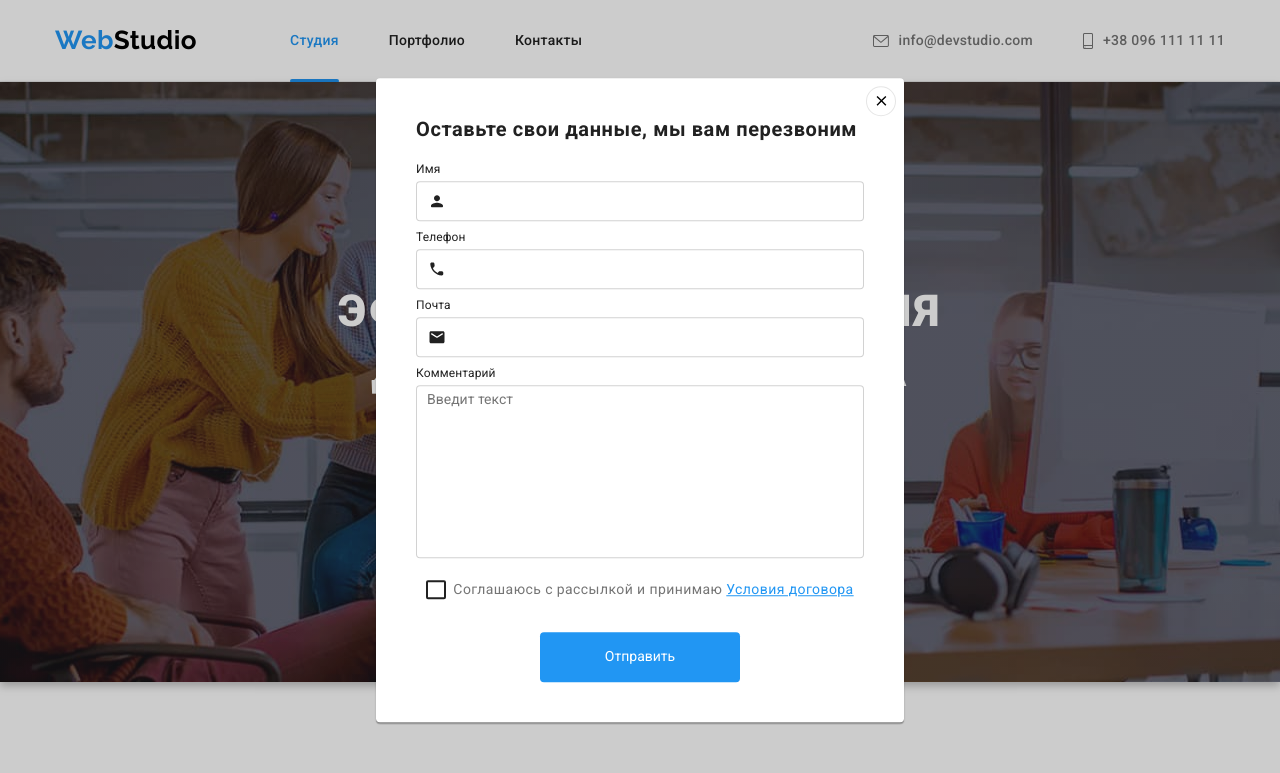
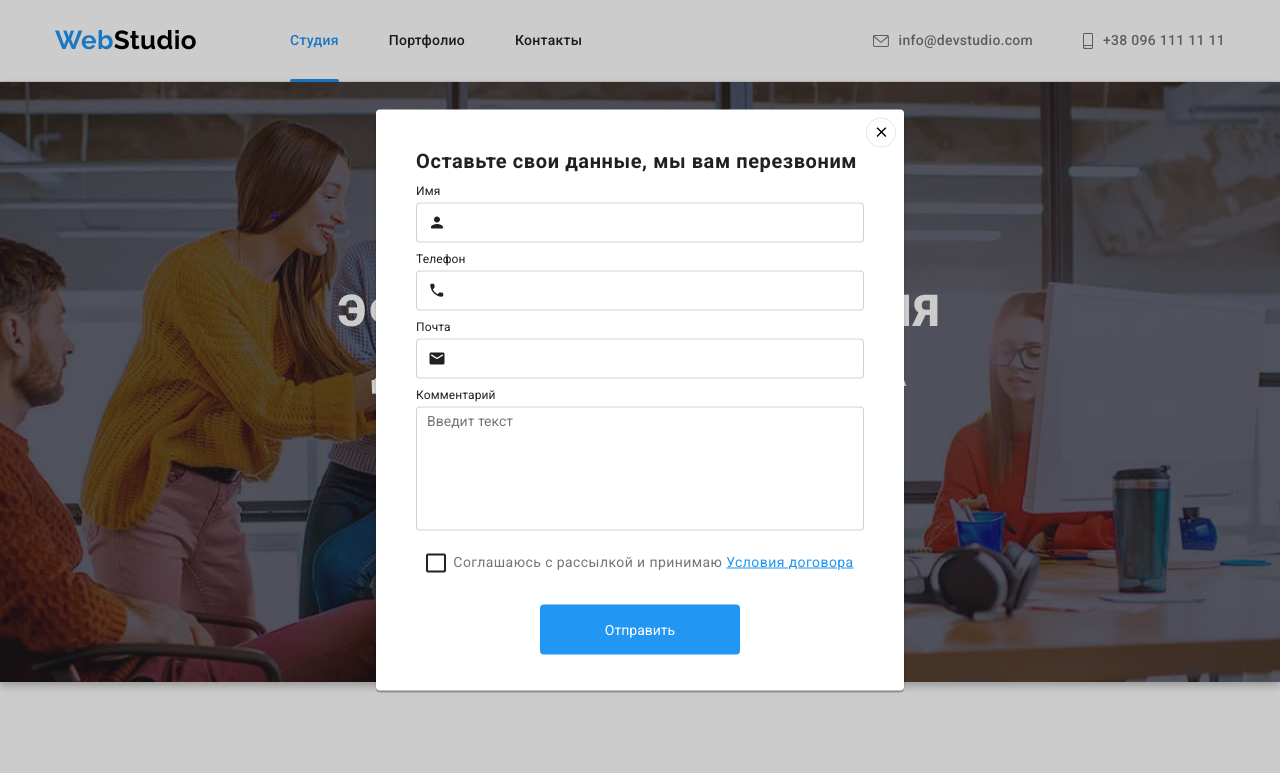
Before and after one commit to ShenyaLipinsky/goit-markup-hw-06, a plain HTML site: page index.html in a window 1280 px wide. Both pictures are taken after a click on the button "Заказать услугу". Shown: the top 773 px of the page. Drawn offline with nearby package versions, Linux system fonts and the light colour scheme.

Commit message:
second chance ^)

```diff
--- a/index.html
+++ b/index.html
@@ -498,7 +498,6 @@
                 name="phone"
                 type="tel"
                 autocomplete="on"
-                autofocus
                 required
               />
               <svg class="icon" width="18" height="18">
@@ -515,21 +514,20 @@
                 name="email"
                 type="email"
                 autocomplete="on"
-                autofocus
               />
               <svg class="icon" width="18" height="18">
                 <use href="./images/icons.svg#icon-email-black"></use>
               </svg>
             </div>
           </div>
-          <div class="callback-thumb">
+          <div class="callback-thumb-comments">
             <label class="callback-pretitle" for="comments">Комментарий</label>
             <textarea
               class="comments"
               name="comments"
               id="comments"
               cols="30"
-              rows="10"
+              rows="7"
               placeholder="Введит текст"
             ></textarea>
           </div>
--- a/styles/styles.css
+++ b/styles/styles.css
@@ -735,8 +735,8 @@ body {
   left: 50%;
   transform: translate(-50%, -50%);
 
-  min-width: 528px;
-  min-height: 581px;
+  width: 528px;
+  height: 581px;
   padding: 40px;
 
   background: var(--white-color);
@@ -774,30 +774,37 @@ body {
   font-size: 12px;
   line-height: 1.16;
   letter-spacing: 0.01em;
-  padding-top: 10px;
-  padding-bottom: 4px;
+  margin-bottom: 4px;
 }
 
-.callback-thumb {
+.callback-thumb,
+.callback-thumb-comments {
   display: flex;
   flex-direction: column;
   color: var(--title-color);
+  margin-bottom: 10px;
 }
+
 .callback-input-box .callback-input,
 .comments {
   border: 1px solid rgba(33, 33, 33, 0.2);
   box-sizing: border-box;
   border-radius: 4px;
   padding: 5px 10px;
+  outline-width: 0px;
+}
+.callback-thumb-comments {
+  margin-bottom: 20px;
 }
 .comments {
   resize: none;
-  transition: outline-color var(--transition-timing) var(--cubic-bezier-first);
+  transition: border-color var(--transition-timing) var(--cubic-bezier-first);
 }
 .callback-input-box {
   position: relative;
 }
-.callback-thumb .icon {
+.callback-thumb .icon,
+.callback-thumb-comments .icon {
   position: absolute;
   top: 50%;
   left: 12px;
@@ -809,9 +816,8 @@ body {
   width: 100%;
   height: 40px;
   padding-left: 42px;
-  outline-width: 1px;
   transition: color var(--transition-timing) var(--cubic-bezier-first);
-  transition: outline-color var(--transition-timing) var(--cubic-bezier-first);
+  transition: border-color var(--transition-timing) var(--cubic-bezier-first);
 }
 
 .icon-close {
@@ -823,9 +829,9 @@ body {
   color: var(--brand-primary-color);
 }
 .callback-input-box > .callback-input:focus,
-.callback-thumb > .comments:focus {
-  transition: outline-color var(--transition-timing) var(--cubic-bezier-first);
-  outline-color: var(--brand-primary-color);
+.callback-thumb-comments > .comments:focus {
+  transition: border-color var(--transition-timing) var(--cubic-bezier-first);
+  border-color: var(--brand-primary-color);
 }
 .callback-input:focus + .icon {
   transition: color var(--transition-timing) var(--cubic-bezier-first);
@@ -843,14 +849,12 @@ body {
   transition: box-shadow var(--transition-timing) var(--cubic-bezier-first);
   box-shadow: 0px 4px 4px rgba(0, 0, 0, 0.15);
 }
-.license {
-  padding-top: 20px;
-  padding-bottom: 30px;
-}
+
 .license-label {
   display: flex;
   justify-content: center;
   align-items: center;
+  margin-bottom: 30px;
 }
 
 .license-link {
@@ -872,12 +876,17 @@ body {
   display: flex;
   align-items: center;
   justify-content: center;
+  cursor: pointer;
 
   /* background-color: var(--white-color);
   background-image: url("../images/check.svg"); */
   /* background-size: contain;
   background-origin: border-box; */
 }
+.license-checkbox:focus + .checkbox-icon,
+.license-checkbox:hover + .checkbox-icon {
+  border-color: var(--brand-primary-color);
+}
 
 .license-checkbox:checked + .checkbox-icon {
   background-color: var(--brand-primary-color);
```
